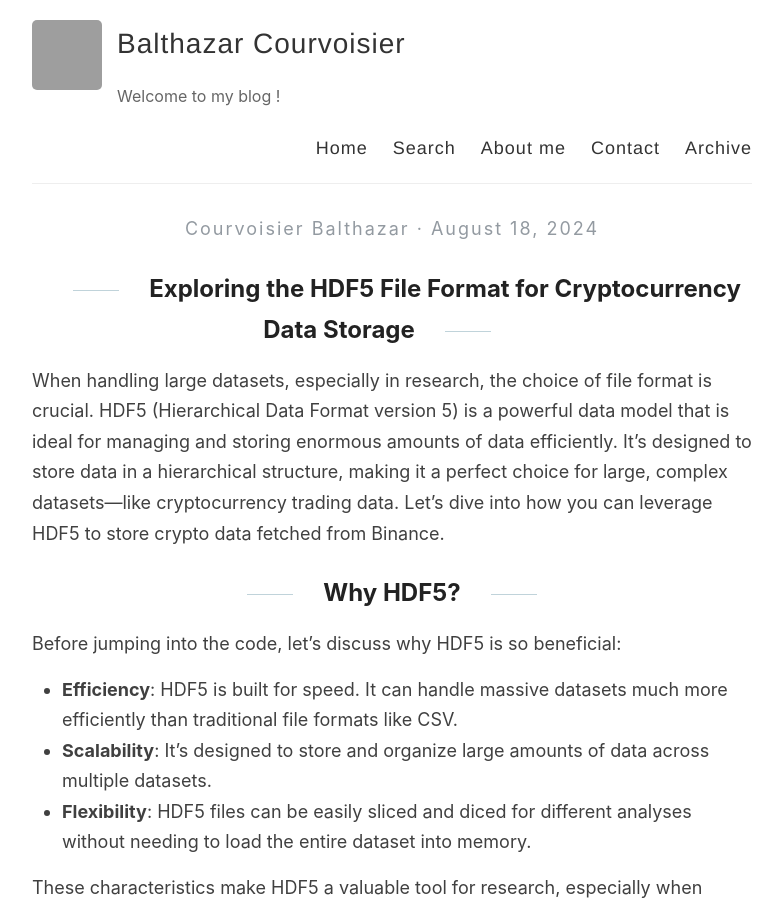
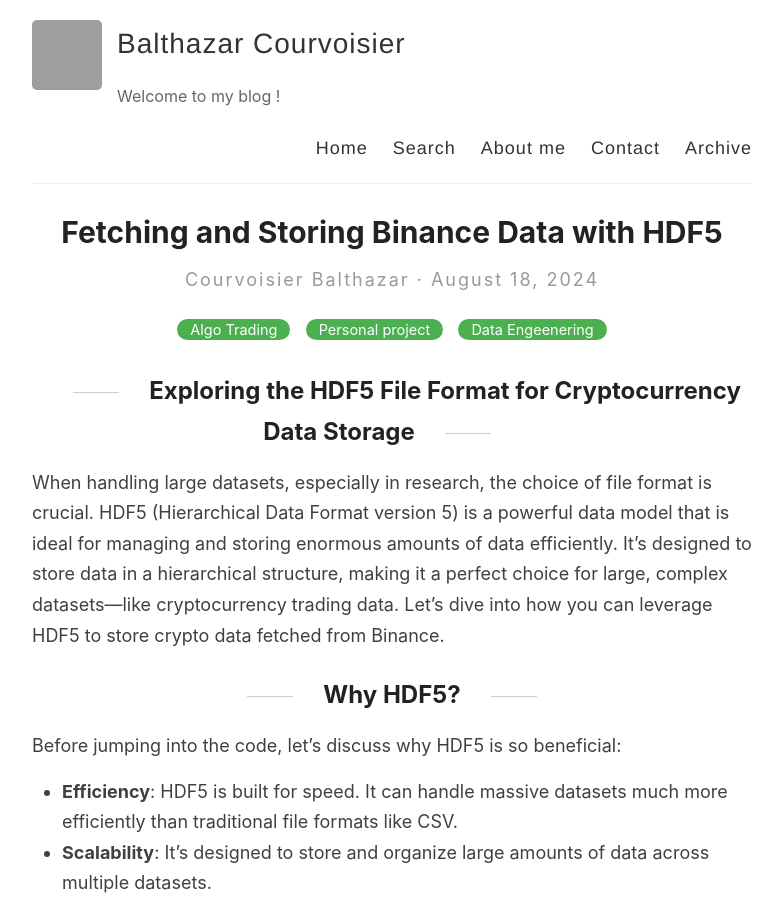
Before and after one commit to Zaltarba/blog, a Jekyll site: the page built from _posts/2024-08-18-DataBaseCreation.md, in a window 1280 px wide and 900 px high. Shown: the whole window, without its empty margins (248-1031 px from the left). Built offline with Jekyll 4.4.1, drawn with Linux system fonts in a browser that asks for light colours; our own code applies the rules of GitHub Pages for plain Markdown files; some of the changed lines change nothing that is shown.

Commit message:
Update 2024-08-18-DataBaseCreation.md

```diff
--- a/_posts/2024-08-18-DataBaseCreation.md
+++ b/_posts/2024-08-18-DataBaseCreation.md
@@ -1,6 +1,6 @@
 ---
 layout: post
-title: Efficient Cryptocurrency Data Management: Fetching and Storing Binance Data with HDF5
+title: Fetching and Storing Binance Data with HDF5
 categories: [Algo Trading, Personal project, Data Engeenering]
 excerpt: Discover how to efficiently manage cryptocurrency data by fetching and storing Binance candlestick data using HDF5.
 image: /images/DataBaseCreation.png
```
